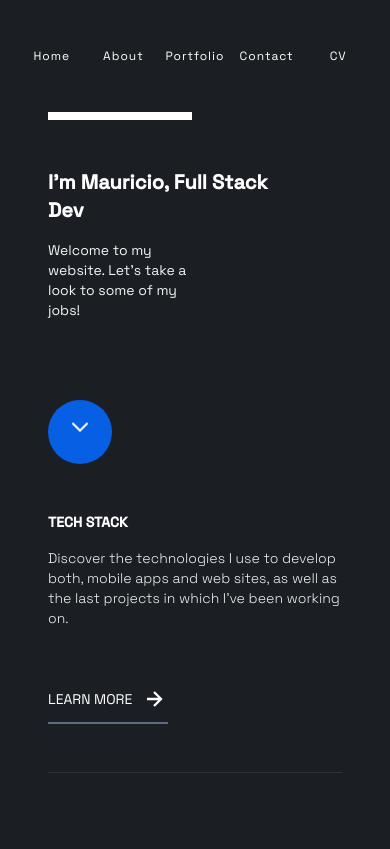
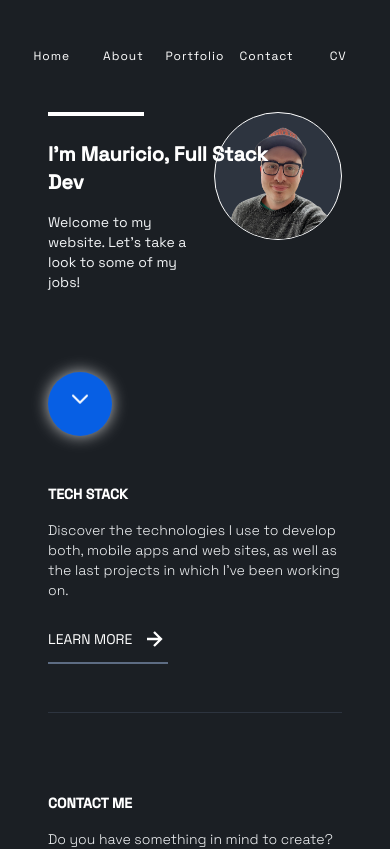
Before and after one commit to mauripavan/portfolio, a Next.js app: page / in a window 390 px wide. Shown: the top 849 px of the page. Built offline with nearby package versions, Linux system fonts and the light colour scheme.

Commit message:
feat: adding animation to home section

```diff
--- a/package.json
+++ b/package.json
@@ -15,6 +15,7 @@
     "autoprefixer": "10.4.14",
     "eslint": "8.39.0",
     "eslint-config-next": "13.3.1",
+    "framer-motion": "^11.1.7",
     "next": "13.3.1",
     "postcss": "8.4.23",
     "react": "18.2.0",
--- a/src/components/HomeCard/index.tsx
+++ b/src/components/HomeCard/index.tsx
@@ -4,10 +4,13 @@ import { IHomeCardProps } from "./types";
 
 const HomeCard = (props: IHomeCardProps) => {
   const { description, link, title } = props;
+
   return (
-    <div className="w-full md:w-3/5 border-b border-gray-0 mt-12">
+    <div>
       <p className="font-bold text-sm lg:text-base">{title}</p>
-      <p className="h-24 sm:h-16 lg:h-32 mt-4 mb-8 font-thin text-gray-30 text-sm lg:text-base">{description}</p>
+      <p className="mt-4 mb-4 font-thin text-gray-30 text-sm lg:text-base">
+        {description}
+      </p>
       <div
         onClick={() => scrollToSection(link.to)}
         className="flex items-center gap-2 mb-12 w-fit h-12 border-b-2 border-gray-20 hover:border-white transition-all duration-200 cursor-pointer group"
--- a/src/components/MainSection/index.tsx
+++ b/src/components/MainSection/index.tsx
@@ -6,9 +6,52 @@ import { images } from "@component/assets/images";
 import HomeCard from "../HomeCard";
 import { IHomeCardProps } from "../HomeCard/types";
 import { scrollToSection } from "@component/utils/useScroll";
+import { motion } from "framer-motion";
+import { useState } from "react";
 
 const MainSection = () => {
   const { profile } = images;
+  const [cardsAnimationComplete, setCardsAnimationComplete] = useState(false);
+
+  const containerVariants = {
+    hidden: {},
+    visible: {
+      transition: {
+        staggerChildren: 0.5,
+      },
+    },
+  };
+
+  const cardVariants = {
+    hidden: { opacity: 0, x: -350, filter: "blur(20px)" },
+    visible: {
+      opacity: 1,
+      x: 0,
+      transition: { duration: 0.3 },
+      filter: "blur(0px)",
+    },
+  };
+
+  const mainDesVariants = {
+    hidden: { y: -200, opacity: 0 },
+    visible: { y: 0, opacity: 1, transiton: { duration: 0.5 } },
+  };
+
+  const smallImageVariants = {
+    hidden: {
+      borderWidth: 1,
+      borderColor: "transparent",
+    },
+    visible: {
+      borderWidth: 1,
+      borderColor: "white",
+      transition: { duration: 10 },
+    },
+  };
+
+  const handleAnimationComplete = () => {
+    setCardsAnimationComplete(true);
+  };
 
   const cardsInfo: IHomeCardProps[] = [
     {
@@ -33,34 +76,66 @@ const MainSection = () => {
   ];
 
   return (
+    <div id="home" className={"relative"}>
       <div
-      id="home"
         className={
           "flex flex-col lg:flex-row flex-1 font-space mx-12 lg:mx-28 tracking-normal min-h-screen relative lg:pb-16 lg:tracking-wider"
         }
       >
         <div className={"flex flex-col flex-1 justify-center z-10"}>
-        <div className="h-2 bg-white w-36 mb-12" />
-        <p className="text-xl md:text-3xl lg:text-7xl font-bold w-5/6">
+          <motion.div
+            initial="hidden"
+            animate="visible"
+            variants={mainDesVariants}
+          >
+            <div className="h-1 lg:h-2 bg-white w-24 lg:w-36 mb-6 lg:mb-12" />
+            <p className="text-xl md:text-3xl lg:text-5xl 2xl:text-7xl font-bold w-5/6">
               I'm Mauricio, Full Stack Dev
             </p>
             <p className="font-normal text-gray-30 mt-4 text-sm w-1/2 ">
               Welcome to my website. Let's take a look to some of my jobs!
             </p>
-        <div
+          </motion.div>
+          <motion.div
+            animate={{
+              boxShadow: [
+                "0px 0px 30px rgba(255, 255, 255, 0.7)",
+                "0px 0px 10px rgba(255, 255, 255, 0.7)",
+                "0px 0px 30px rgba(255, 255, 255, 0.7)",
+              ],
+            }}
+            transition={{
+              duration: 3,
+              repeat: Infinity,
+              repeatType: "reverse",
+            }}
             onClick={() => scrollToSection("about")}
-          className="flex items-center justify-center bg-blue h-16 w-16 lg:h-32 lg:w-32 rounded-full mt-20 hover:scale-90 transition-all duration-200"
+            className="flex items-center justify-center bg-blue h-16 w-16 lg:h-32 lg:w-32 rounded-full mt-20 hover:scale-90 transition-transform"
           >
             <HiOutlineChevronDown className="w-6 h-6 lg:w-12 lg:h-12 animate-bounce" />
-        </div>
+          </motion.div>
         </div>
 
         <div
-        className={"flex flex-col flex-1 items-start lg:items-end text-lg z-10"}
+          className={
+            "flex flex-col flex-1 items-start lg:items-end text-lg z-10"
+          }
         >
-        <div className="flex flex-col md:flex-row lg:flex-col gap-8 items-end">
+          <motion.div
+            id="cardContainer"
+            className="flex flex-col md:flex-row lg:flex-col gap-8 items-end"
+            initial="hidden"
+            animate="visible"
+            variants={containerVariants}
+            onAnimationComplete={handleAnimationComplete}
+          >
             {cardsInfo.map((card, i) => {
               return (
+                <motion.div
+                  key={i}
+                  variants={cardVariants}
+                  className="w-full md:w-3/5 border-b border-gray-0 mt-12"
+                >
                   <HomeCard
                     key={i}
                     title={card.title}
@@ -70,11 +145,17 @@ const MainSection = () => {
                       to: card.link.to,
                     }}
                   />
+                </motion.div>
               );
             })}
-        </div>
+          </motion.div>
 
-        <div className="flex flex-col w-3/5 mt-12">
+          {cardsAnimationComplete && (
+            <motion.div
+              className="flex flex-col w-3/5 mt-12"
+              initial={{ opacity: 0, y: 50, filter: "blur(20px)" }}
+              animate={{ opacity: 1, y: 0, filter: "blur(0px)" }}
+            >
               <p className="font-bold font-bold">FOLLOW ME</p>
               <div className="flex gap-4 mt-4 items-center hover:text-neutral-0">
                 <a
@@ -87,14 +168,27 @@ const MainSection = () => {
                   <FaGithub className="w-7 h-7 hover:-translate-y-2 transition-all duration-200 hover:text-white" />
                 </a>
               </div>
+            </motion.div>
+          )}
         </div>
+        <Image
+          className="xs:hidden sm:hidden md:hidden lg:block lg:absolute lg:bottom-0 lg:w-1/2 2xl:w-[45rem] z-0 lg:left-[22%] h-full transition-all opacity-0 transform translate-y-full duration-1000"
+          src={profile}
+          alt={"profile"}
+          onLoadingComplete={(image) => {
+            image.classList.remove("translate-y-full");
+            image.classList.remove("opacity-0");
+          }}
+        />
+        <motion.div
+          variants={smallImageVariants}
+          initial="hidden"
+          animate="visible"
+          className="absolute top-0 right-0 flex bg-gray-0 h-32 w-32 md:h-52 md:w-52 rounded-full overflow-hidden lg:hidden"
+        >
+          <Image src={profile} alt={"profile"} className="absolute  " />
+        </motion.div>
       </div>
-
-      <Image
-        src={profile}
-        className="relative lg:absolute bottom-0 w-3/4 z-0 left-[22%] h-full lg:w-1/2"
-        alt={"profile"}
-      />
     </div>
   );
 };
--- a/src/pages/api/hello.ts
+++ /dev/null
@@ -1,13 +0,0 @@
-// Next.js API route support: https://nextjs.org/docs/api-routes/introduction
-import type { NextApiRequest, NextApiResponse } from 'next'
-
-type Data = {
-  name: string
-}
-
-export default function handler(
-  req: NextApiRequest,
-  res: NextApiResponse<Data>
-) {
-  res.status(200).json({ name: 'John Doe' })
-}
--- a/tailwind.config.js
+++ b/tailwind.config.js
@@ -7,6 +7,7 @@ module.exports = {
   ],
   theme: {
     screens: {
+      xs: "200px",
       sm: "540px",
       md: "780px",
       lg: "1000px",
@@ -45,6 +46,9 @@ module.exports = {
       borderRadius: {
         "4xl": "2rem",
       },
+      width: {
+        '128': '32rem',
+      }
     },
   },
   plugins: [],
```
Also changed, not shown: 1 other file (tests, documents, lock files or other folders). Lines whose indentation alone changed are shown as unchanged.
